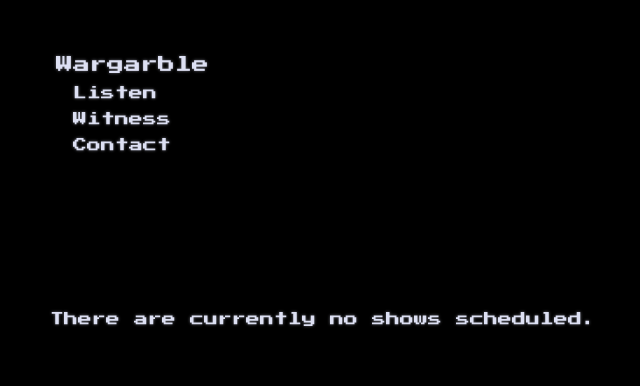
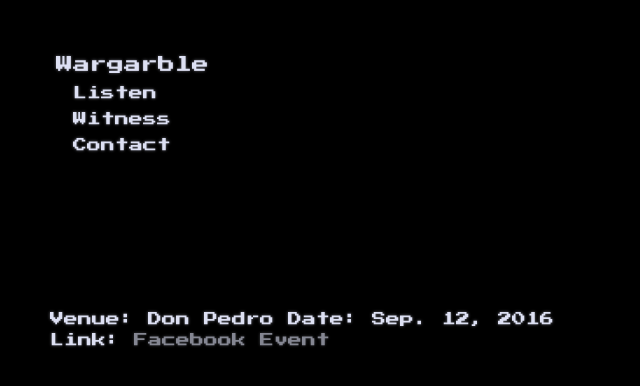
Before and after one commit to wargarble/wargarble, a plain HTML site: page tour.html in a window 1280 px wide. Shown: the whole page, without its empty margins (0-640 px from the left). Drawn offline with Linux system fonts and the light colour scheme.

Commit message:
Add the show to the tour page.

```diff
--- a/tour.html
+++ b/tour.html
@@ -22,7 +22,9 @@
 
   <main class="main" role="main">
 <p>
-  There are currently no shows scheduled.
+  Venue: Don Pedro
+	Date:  Sep. 12, 2016
+	Link:  <a href="https://www.facebook.com/events/1311017745589324/">Facebook Event</a>
 </p>
 </main>
 </body>
```
